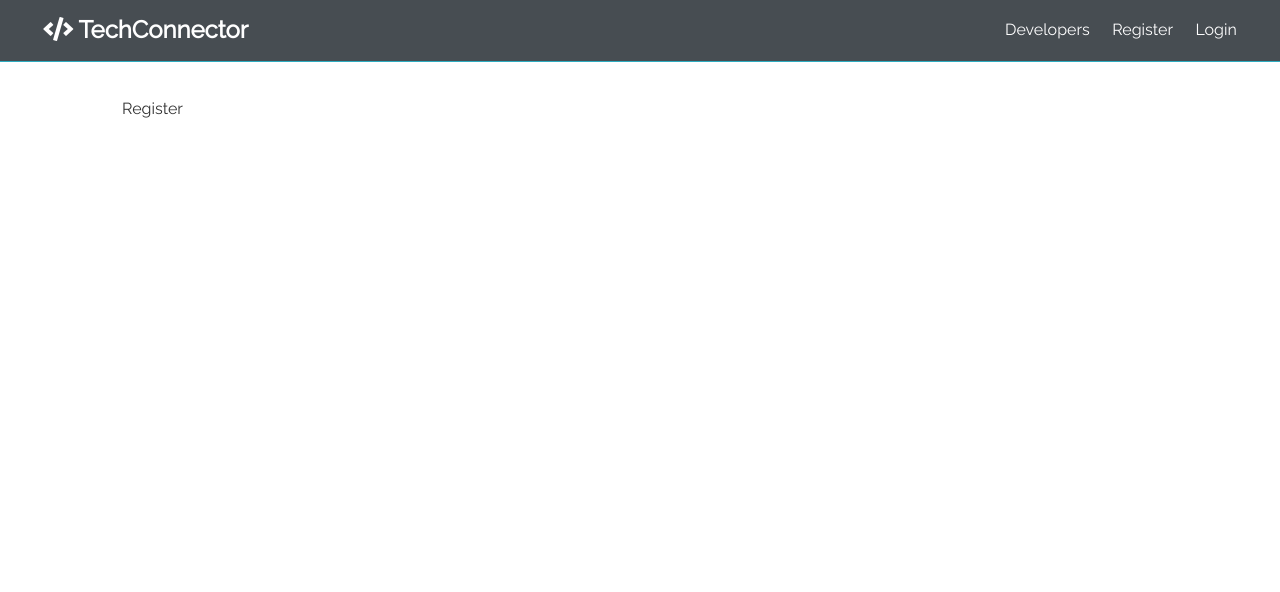
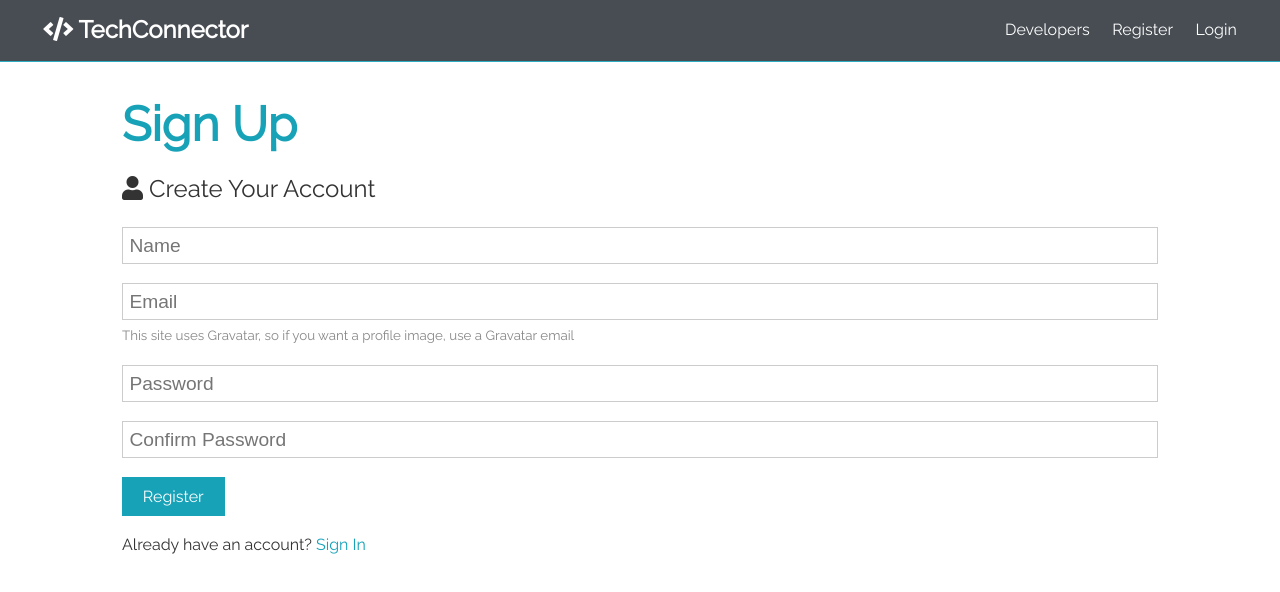
Before and after one commit to techconnector/frontend, a React (Create React App) app: page /register in a window 1280 px wide. Shown: the top 592 px of the page. Built offline with nearby package versions, Linux system fonts and the light colour scheme.

Commit message:
create register and login form

```diff
--- a/package.json
+++ b/package.json
@@ -6,6 +6,7 @@
     "@testing-library/jest-dom": "^4.2.4",
     "@testing-library/react": "^9.5.0",
     "@testing-library/user-event": "^7.2.1",
+    "axios": "^0.19.2",
     "react": "^16.13.1",
     "react-dom": "^16.13.1",
     "react-router-dom": "^5.1.2",
--- a/src/pages/Login/index.js
+++ b/src/pages/Login/index.js
@@ -1,13 +1,58 @@
-import React, { Fragment } from "react";
+import React, { Fragment, useState } from "react";
+import { Link } from "react-router-dom";
 
 import Navbar from "../../components/layouts/Navbar";
 
 export default function Login() {
+  const [formData, setFormData] = useState({
+    email: "",
+    password: "",
+  });
+
+  const { email, password } = formData;
+
+  function onChange(e) {
+    setFormData({ ...formData, [e.target.name]: e.target.value });
+  }
+
+  async function onSubmit(e) {
+    e.preventDefault();
+
+    console.log("Success");
+  }
+
   return (
     <Fragment>
       <Navbar />
       <div className="container">
-        <div>Login</div>
+        <h1 className="large text-primary">Sign In</h1>
+        <p className="lead">
+          <i className="fas fa-user"></i> Sign Into Your Account
+        </p>
+        <form className="form" method="post" onSubmit={onSubmit}>
+          <div className="form-group">
+            <input
+              type="email"
+              placeholder="Email"
+              name="email"
+              value={email}
+              onChange={(e) => onChange(e)}
+            />
+          </div>
+          <div className="form-group">
+            <input
+              type="password"
+              placeholder="Password"
+              name="password"
+              value={password}
+              onChange={(e) => onChange(e)}
+            />
+          </div>
+          <input type="submit" value="Register" className="btn btn-primary" />
+        </form>
+        <p className="my-1">
+          Don't have an account? <Link to="/register">Sign Up</Link>
+        </p>
       </div>
     </Fragment>
   );
--- a/src/pages/Register/index.js
+++ b/src/pages/Register/index.js
@@ -1,13 +1,86 @@
-import React, { Fragment } from "react";
+import React, { Fragment, useState } from "react";
+import { Link } from "react-router-dom";
 
 import Navbar from "../../components/layouts/Navbar";
 
 export default function Register() {
+  const [formData, setFormData] = useState({
+    name: "",
+    email: "",
+    password: "",
+    password2: "",
+  });
+
+  const { name, email, password, password2 } = formData;
+
+  function onChange(e) {
+    setFormData({ ...formData, [e.target.name]: e.target.value });
+  }
+
+  async function onSubmit(e) {
+    e.preventDefault();
+
+    if (password !== password2) {
+      console.log("Passwords do not match");
+    } else {
+      console.log("Success");
+    }
+  }
+
   return (
     <Fragment>
       <Navbar />
       <div className="container">
-        <div>Register</div>
+        <h1 className="large text-primary">Sign Up</h1>
+        <p className="lead">
+          <i className="fas fa-user"></i> Create Your Account
+        </p>
+        <form className="form" method="post" onSubmit={onSubmit}>
+          <div className="form-group">
+            <input
+              type="text"
+              placeholder="Name"
+              name="name"
+              value={name}
+              onChange={(e) => onChange(e)}
+            />
+          </div>
+          <div className="form-group">
+            <input
+              type="email"
+              placeholder="Email"
+              name="email"
+              value={email}
+              onChange={(e) => onChange(e)}
+            />
+            <small className="form-text">
+              This site uses Gravatar, so if you want a profile image, use a
+              Gravatar email
+            </small>
+          </div>
+          <div className="form-group">
+            <input
+              type="password"
+              placeholder="Password"
+              name="password"
+              value={password}
+              onChange={(e) => onChange(e)}
+            />
+          </div>
+          <div className="form-group">
+            <input
+              type="password"
+              placeholder="Confirm Password"
+              name="password2"
+              value={password2}
+              onChange={(e) => onChange(e)}
+            />
+          </div>
+          <input type="submit" value="Register" className="btn btn-primary" />
+        </form>
+        <p className="my-1">
+          Already have an account? <Link to="/login">Sign In</Link>
+        </p>
       </div>
     </Fragment>
   );
```
Also changed, not shown: src/services/api.js (added, +7 -0 lines), 1 other file (tests, documents, lock files or other folders).
